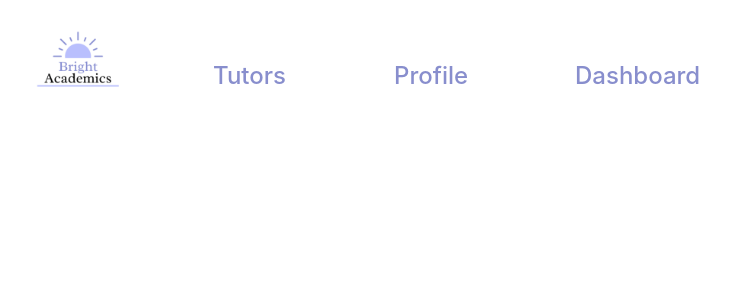
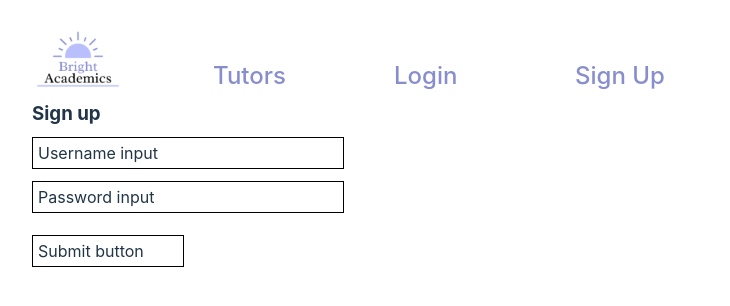
Before and after one commit to intameli/T3A2-Full-Stack-App, a React (Vite) app in the folder src/frontend-tutors/: page /signup in a window 1280 px wide. Shown: the top 306 px of the page, without its empty margins (258-988 px from the left). Built offline with nearby package versions, Linux system fonts and the light colour scheme.

Commit message:
small changes

```diff
--- a/src/frontend-tutors/src/App.jsx
+++ b/src/frontend-tutors/src/App.jsx
@@ -1,9 +1,9 @@
-import { useState } from "react";
 import { Routes, Route } from "react-router-dom";
 import { NavBar } from "./components/NavBar";
 import { TutorList } from "./components/TutorList";
 import { Login } from "./components/Login";
 import { Profile } from "./components/Profile";
+import { SignUp } from "./components/SignUp";
 
 function App() {
   return (
@@ -11,7 +11,8 @@ function App() {
       <NavBar />
       <Routes>
         <Route path="/" element={<TutorList />} />
-        <Route path="/login" element={<Profile />} />
+        <Route path="/login" element={<Login />} />
+        <Route path="/signup" element={<SignUp />} />
       </Routes>
     </>
   );
--- a/src/frontend-tutors/src/components/NavBar.jsx
+++ b/src/frontend-tutors/src/components/NavBar.jsx
@@ -35,9 +35,9 @@ const Links = () => {
   return (
     <>
       <NavLink to="/">Tutors</NavLink>
-      <NavLink to="/login">Profile</NavLink>
-      {/* <NavLink to="/signup">Sign Up</NavLink> */}
-      <NavLink to="/signup">Dashboard</NavLink>
+      <NavLink to="/login">Login</NavLink>
+      <NavLink to="/signup">Sign Up</NavLink>
+      {/* <NavLink to="/dash">Dashboard</NavLink> */}
     </>
   );
 };
--- /dev/null
+++ b/src/frontend-tutors/src/components/SignUp.jsx
@@ -0,0 +1,10 @@
+export function SignUp() {
+  return (
+    <div className="login">
+      <h3>Sign up</h3>
+      <div>Username input</div>
+      <div>Password input</div>
+      <div>Submit button</div>
+    </div>
+  );
+}
--- a/src/frontend-tutors/src/components/TutorList.jsx
+++ b/src/frontend-tutors/src/components/TutorList.jsx
@@ -16,13 +16,13 @@ export function TutorList() {
   return (
     <div className="card-container">
       <div className="tutor-header">
-        <h3>Dashboard</h3>
+        <h3>All Tutors</h3>
         <h4 className="sort">Sort/Filter options</h4>
       </div>
-      <div className="add">
+      {/* <div className="add">
         <p>+</p>
         <div>Add new tutor</div>
-      </div>
+      </div> */}
       {tutors.map((tutor) => {
         return (
           <div className="card">
@@ -40,7 +40,7 @@ export function TutorList() {
         <div>Link to view tutors resume</div>
         <p>More details</p>
       </dialog> */}
-      <dialog>
+      {/* <dialog>
         <div className="x">x</div>
         <h3>Editable {tutors[0].name}</h3>
         <h3 className="rate">
@@ -51,7 +51,7 @@ export function TutorList() {
         <p>Editable about section</p>
         <div>Submit button</div>
         <div>Delete tutor</div>
-      </dialog>
+      </dialog> */}
     </div>
   );
 }
```
